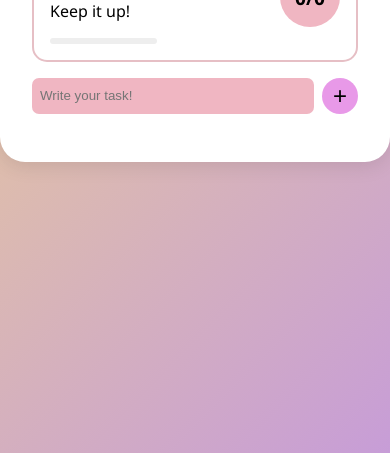
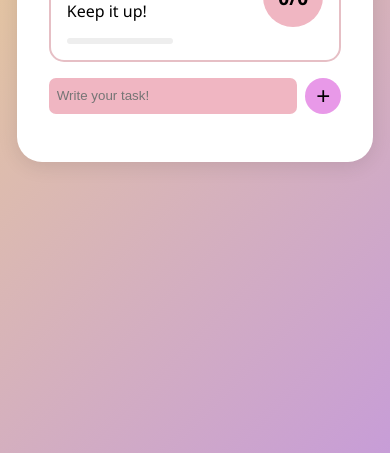
Before and after one commit to tabhishek07/todo, a plain HTML site: page index.html in a window 390 px wide. Shown: the part 391-844 px from the top of the page. Drawn offline with Linux system fonts and the light colour scheme.

Commit message:
tried to make responsive

```diff
--- a/style.css
+++ b/style.css
@@ -15,6 +15,7 @@ body{
     padding: 2rem;
     border-radius: 25px;
     width: 360px;
+    max-width: 75vw;
     box-shadow: 0 4px 20px rgb(0,0,0,0.1);
 }
 
```
